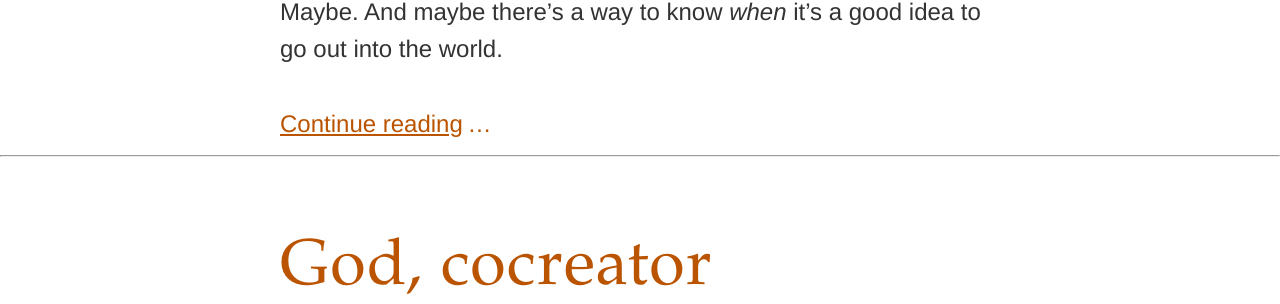
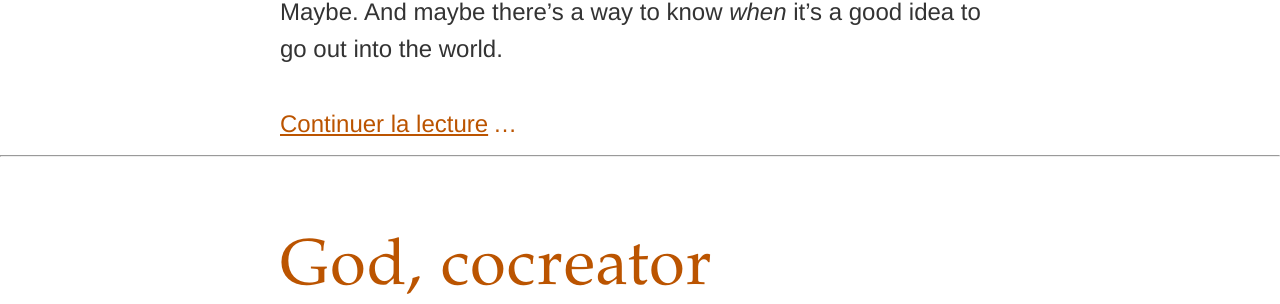
Before and after one commit to pascallaliberte/par.pascallaliberte.me, a Jekyll site: the page built from index.html, in a window 1280 px wide and 1400 px high, scrolled down 2304 px. Shown: the part 150-454 px from the top of the window. Built offline with Jekyll 4.4.1, drawn with Linux system fonts in a browser that asks for light colours; nearby versions of some CDN libraries; the list of posts is cut into pages by our own code; some of the changed text lies outside the part shown.

Commit message:
Translated the "continue-reading" links

```diff
--- a/index.html
+++ b/index.html
@@ -35,7 +35,7 @@ layout: home
       {% if post.content contains site.excerpt_separator %}
           {% assign footnote_full_prefix = post.url | append: '#fn' %}
           {{ post.content | split:site.excerpt_separator | first | replace:'#fn',footnote_full_prefix }}
-          <a href="{{ post.url }}#continue-reading" class="post-continue-reading"><span class="post-continue-reading-link">Continue reading</span>&hellip;</a>
+          <a href="{{ post.url }}#continuer-lecture" class="post-continue-reading"><span class="post-continue-reading-link">Continuer la lecture</span>&hellip;</a>
       {% else %}
           {{ post.content }}
       {% endif %}
```
